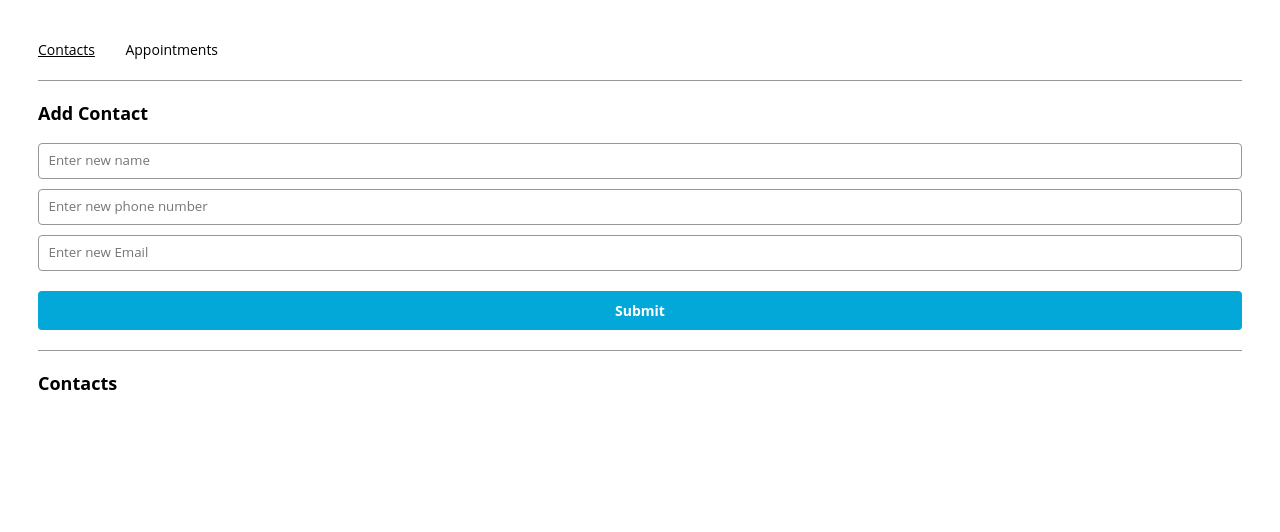
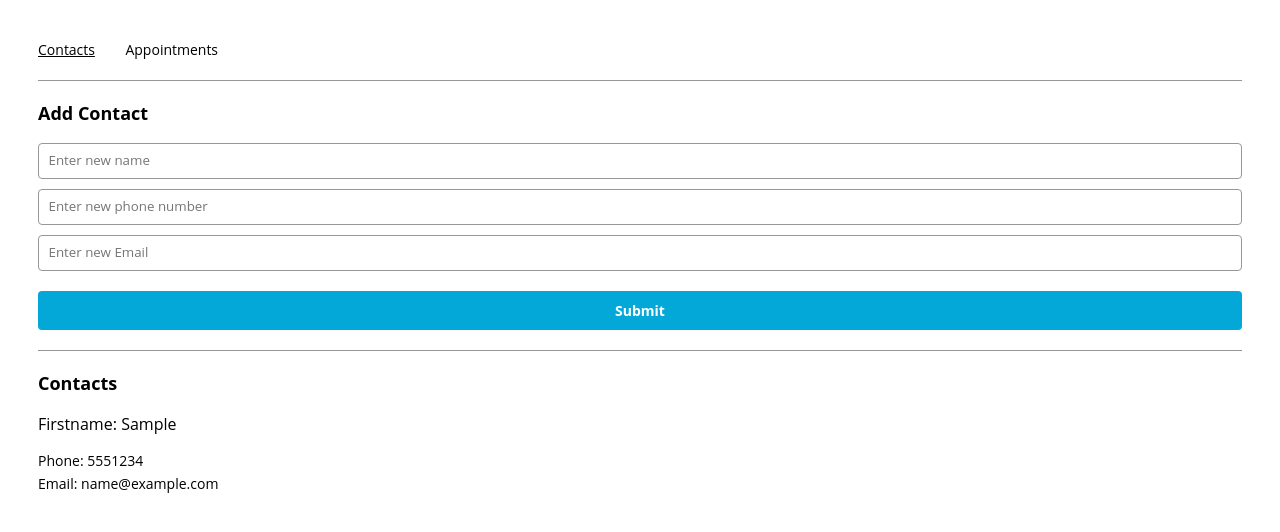
Before and after one commit to AnziB18/react_challenge_start, a React (Create React App) app: page /contacts in a window 1280 px wide. Both pictures are taken after typing "Sample", "5551234", "name@example.com" into the empty fields and a click on the input "Submit". Shown: the top 532 px of the page. Built offline with nearby package versions, Linux system fonts and the light colour scheme.

Commit message:
add return content to render tiles

```diff
--- a/src/components/tile/Tile.js
+++ b/src/components/tile/Tile.js
@@ -1,9 +1,15 @@
 import React from "react";
 
-export const Tile = () => {
+export const Tile = (props) => {
+  let newArr = props.titleValue;
+  let firstSlice = newArr.slice(0,1);
+  let restSlice = newArr.slice(1)
+
   return (
     <div className="tile-container">
-
+      <p className="tile-title" key={`${Object.values(firstSlice[0])}`}>{Object.keys(firstSlice[0])}: {Object.values(firstSlice[0])}</p>
+      {restSlice.map((element) =>
+      <p className="tile" key={`${Object.values(element)}`}>{`${Object.keys(element)}: ${Object.values(element)}`}</p>)}
     </div>
   );
 };
```
